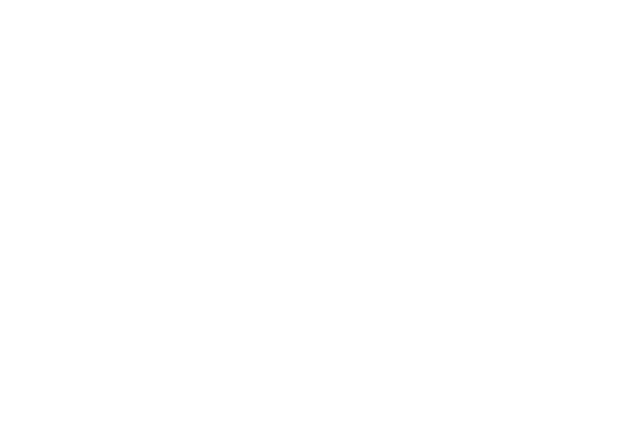
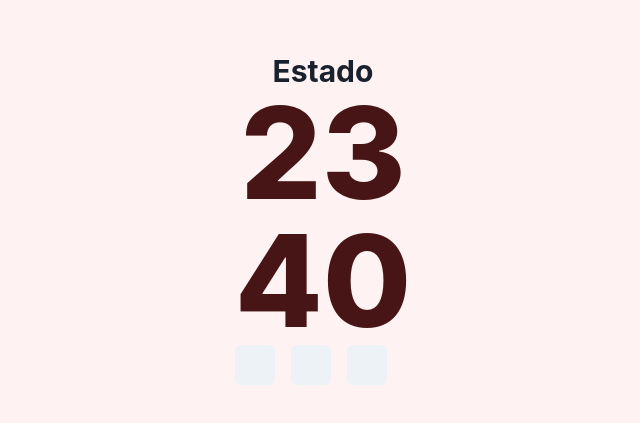
Before and after one commit to NicolasMunozC/pomocode, a Next.js app: page / in a window 1280 px wide. Shown: the part 181-604 px from the top of the page, without its empty margins (317-957 px from the left). Built offline with nearby package versions, Linux system fonts and the light colour scheme.

Commit message:
feat(structure): create basic structure

```diff
--- a/src/pages/index.tsx
+++ b/src/pages/index.tsx
@@ -1,15 +1,37 @@
+import { Button } from '@chakra-ui/react'
 import Head from 'next/head'
 
 export default function Home() {
   return (
     <>
       <Head>
-        <title>Create Next App</title>
-        <meta name="description" content="Generated by create next app" />
+        <title>PomoCode - Free Pomodoro for coders</title>
+        <meta name="description" content="Pomodoro for coders" />
         <meta name="viewport" content="width=device-width, initial-scale=1" />
         <link rel="icon" href="/favicon.ico" />
       </Head>
-      <main >
+      <main className='w-screen h-screen bg-red-50'>
+        <div className='grid place-content-center w-full h-full'>
+
+          <div className='flex flex-col'>
+
+            <div className='text-center'>
+              <p className='font-bold text-3xl'>Estado</p>
+            </div>
+            <div className='flex flex-col text-center font-extrabold text-9xl text-red-900'>
+              <p>23</p>
+              <p>40</p>
+            </div>
+
+            <div className='flex flex-row gap-4'>
+              <Button></Button>
+              <Button></Button>
+              <Button></Button>
+            </div>
+
+          </div>
+
+        </div>
       </main>
     </>
   )
```
